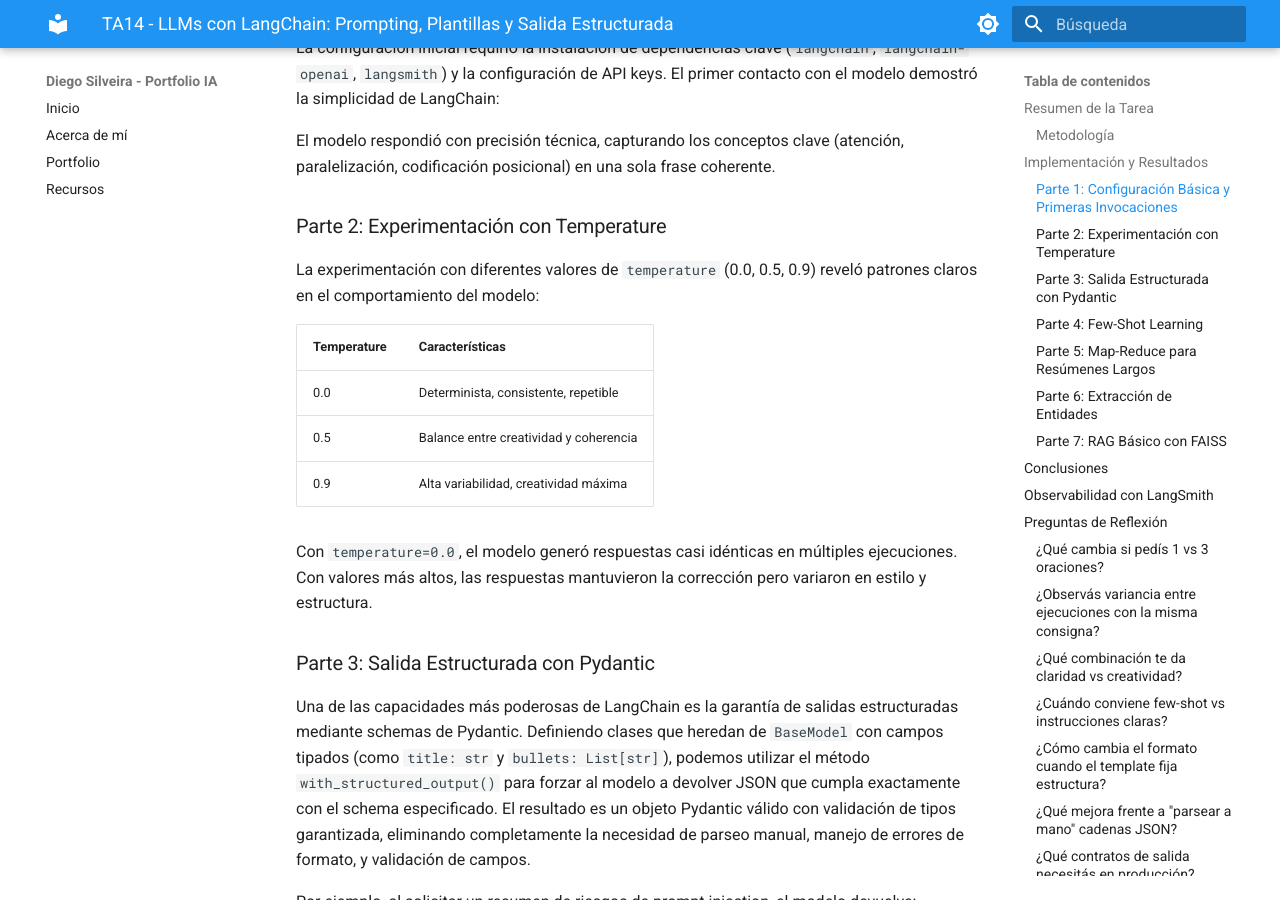
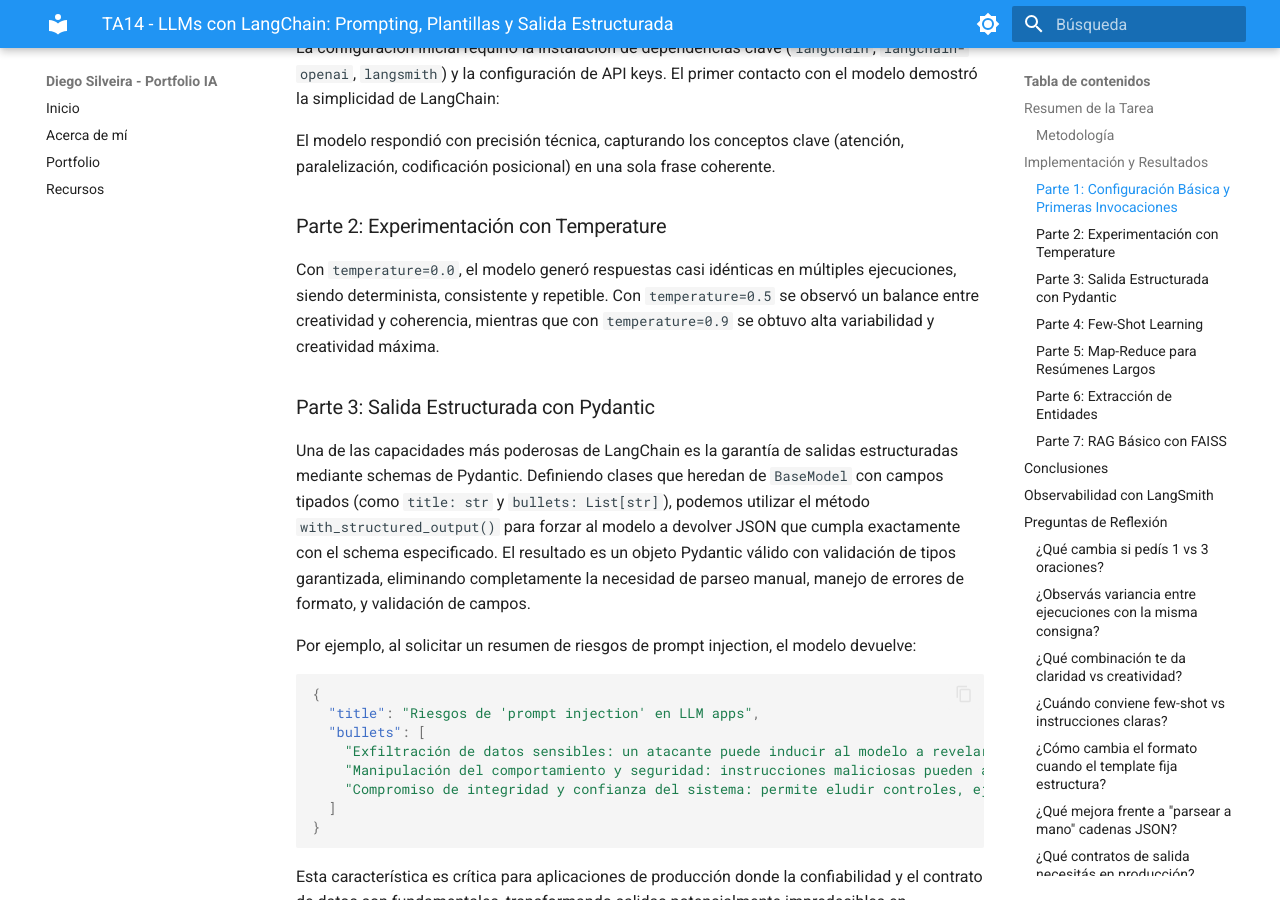
Before and after one commit to diesilveira/portfolio-ia, an MkDocs documentation site: the page built from docs/portfolio/14-langchain-llm-prompting.md, in a window 1280 px wide and 900 px high, scrolled down 887 px. Built offline with MkDocs 1.6.1 and Material for MkDocs 9.7.7, drawn with Linux system fonts in a browser that asks for light colours.

Commit message:
minor fix

```diff
--- a/docs/portfolio/14-langchain-llm-prompting.md
+++ b/docs/portfolio/14-langchain-llm-prompting.md
@@ -18,15 +18,7 @@
 
 ### Parte 2: Experimentación con Temperature
 
-La experimentación con diferentes valores de `temperature` (0.0, 0.5, 0.9) reveló patrones claros en el comportamiento del modelo:
-
-| Temperature | Características |
-|-------------|-----------------|
-| 0.0 | Determinista, consistente, repetible |
-| 0.5 | Balance entre creatividad y coherencia |
-| 0.9 | Alta variabilidad, creatividad máxima |
-
-Con `temperature=0.0`, el modelo generó respuestas casi idénticas en múltiples ejecuciones. Con valores más altos, las respuestas mantuvieron la corrección pero variaron en estilo y estructura.
+Con `temperature=0.0`, el modelo generó respuestas casi idénticas en múltiples ejecuciones, siendo determinista, consistente y repetible. Con `temperature=0.5` se observó un balance entre creatividad y coherencia, mientras que con `temperature=0.9` se obtuvo alta variabilidad y creatividad máxima.
 
 ### Parte 3: Salida Estructurada con Pydantic
 
```
